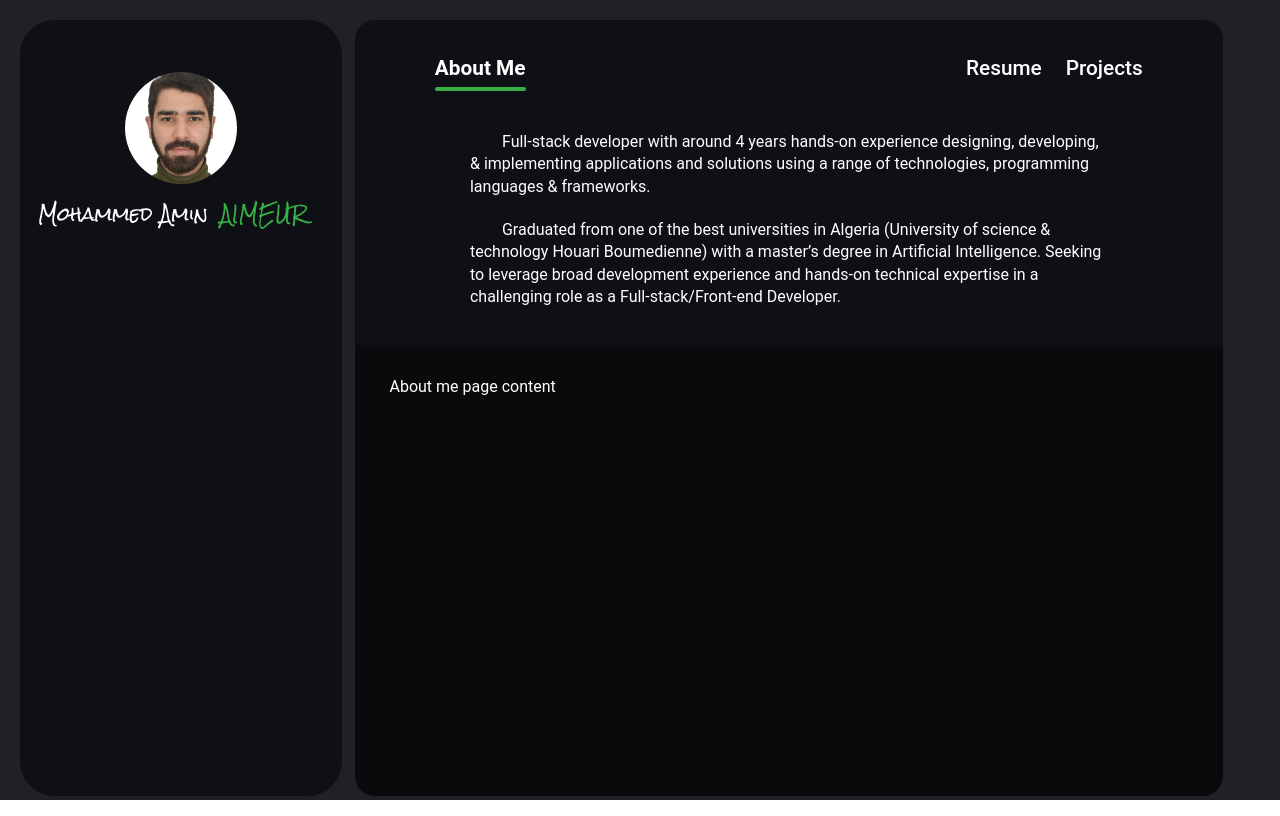
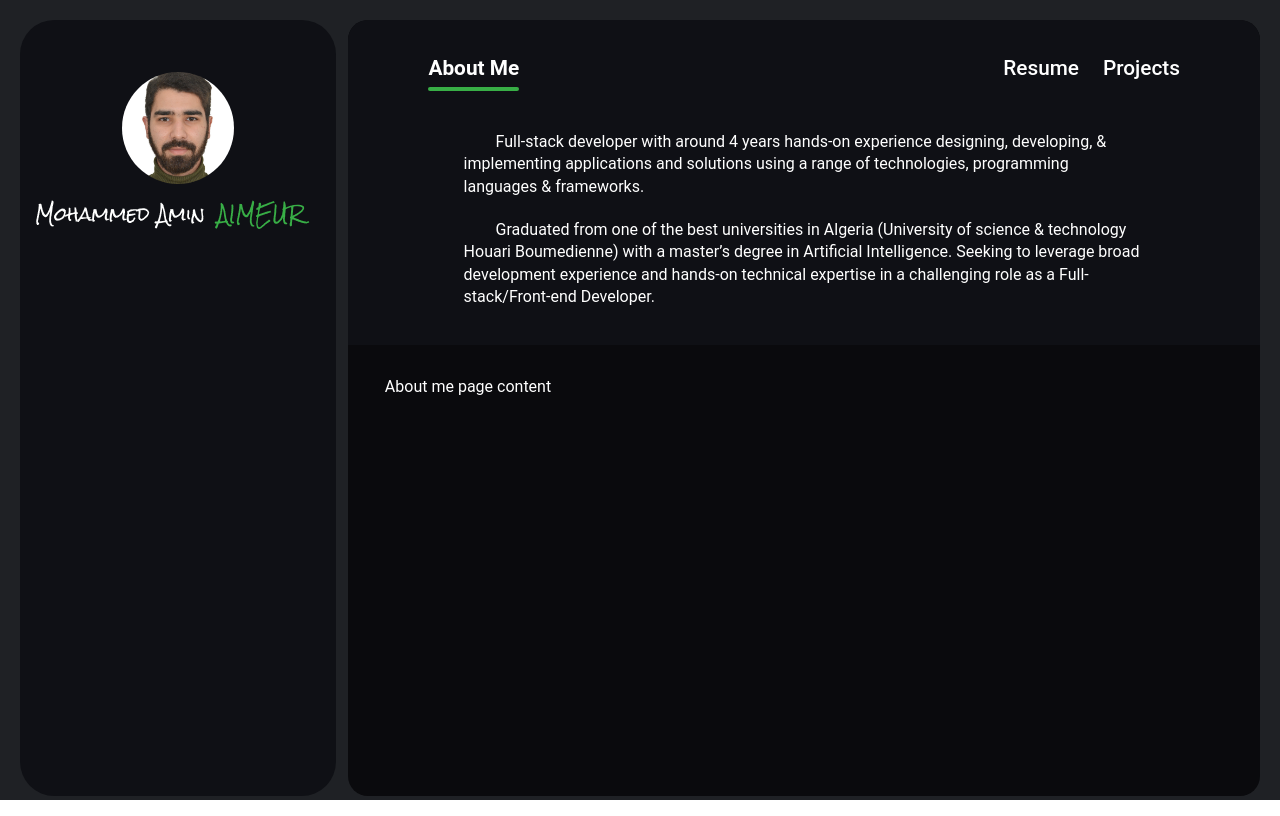
Before and after one commit to AimeurAmin/portfolio, a React (Create React App) app: page / in a window 1280 px wide. Built offline with nearby package versions, Linux system fonts and the light colour scheme.

Commit message:
animate main content of page

```diff
--- a/src/components/Page/Page.styled.js
+++ b/src/components/Page/Page.styled.js
@@ -2,7 +2,7 @@ import styled from "styled-components";
 
 export const StyledPage = styled.div`
     color: #FFF;
-    width: 70%;
+    width: 75%;
     background-color: #0A0A0D;
     border-radius: calc(25 / 16 * .8rem);
     margin-inline-start: 1%;
--- a/src/components/Page/index.jsx
+++ b/src/components/Page/index.jsx
@@ -1,3 +1,4 @@
+import { motion } from 'framer-motion'
 import React from 'react'
 import { Link } from 'react-router-dom'
 import { links } from '../../utils/links'
@@ -6,8 +7,24 @@ import PageContent from '../PageContent'
 import { StyledPage } from './Page.styled'
 
 const Page = ({children}) => {
+  const boxVariants = {
+    initial: {
+      opacity: 0,
+      scale: 0
+    },
+    animate: {
+      opacity: 1,
+      scale: 1,
+      transition: {
+        delay: 1,
+        duration: .7,
+        when: "beforeChildren", // tells parent to finish animating before children start animating
+        staggerChildren: .6 // time for each child to finish animate
+      }
+    }
+  }
   return (
-    <StyledPage>
+    <StyledPage as={motion.div} variants={boxVariants} initial="initial" animate="animate">
       <NavBar>
         {links.map(link => (
           <Link to={link.path}>{link.name}</Link>
```
